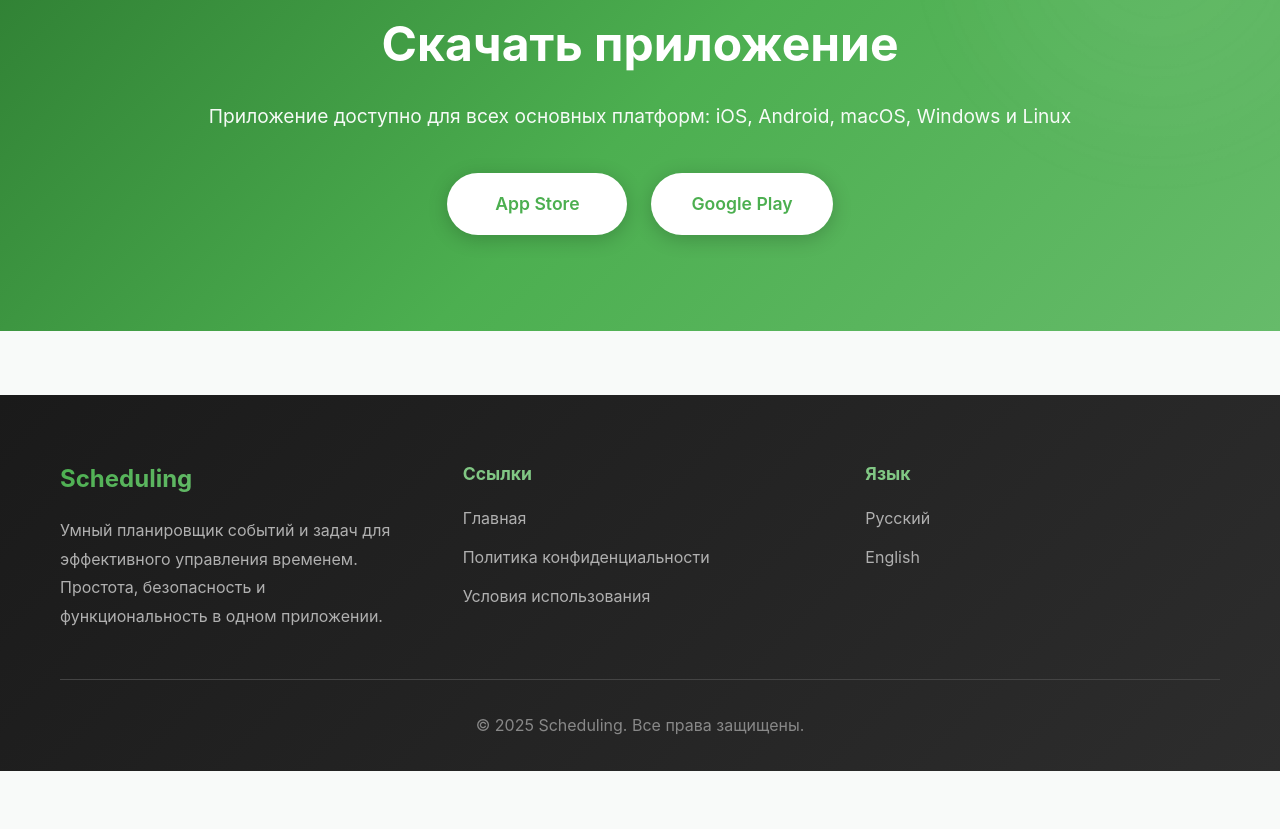
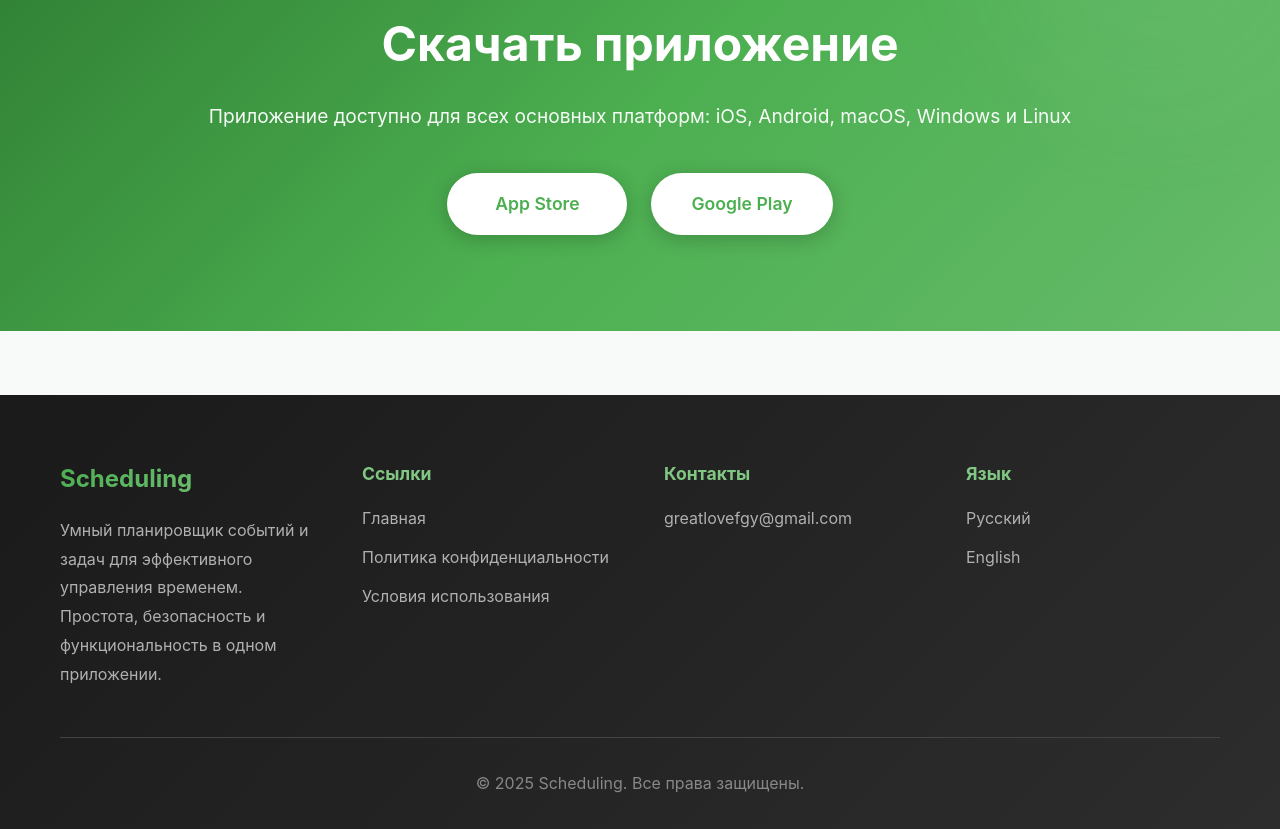
Before and after one commit to nobottomline/scheduling-website, a plain HTML site: page index.html in a window 1280 px wide. Shown: the part 5138-5967 px from the top of the page. Before the commit the page ends 5909 px from the top, so only its background shows below. Drawn offline with Linux system fonts and the light colour scheme.

Commit message:
Update index.html

```diff
--- a/index.html
+++ b/index.html
@@ -117,7 +117,7 @@
                 <h2>Скачать приложение</h2>
                 <p>Приложение доступно для всех основных платформ: iOS, Android, macOS, Windows и Linux</p>
                 <div class="download-buttons">
-                    <a href="#" class="btn btn-primary">App Store</a>
+                    <a href="https://apps.apple.com/app/id6755148408" class="btn btn-primary" target="_blank" rel="noopener noreferrer">App Store</a>
                     <a href="#" class="btn btn-primary">Google Play</a>
                 </div>
             </div>
@@ -140,6 +140,12 @@
                     </ul>
                 </div>
                 <div class="footer-section">
+                    <h4>Контакты</h4>
+                    <ul>
+                        <li><a href="mailto:greatlovefgy@gmail.com">greatlovefgy@gmail.com</a></li>
+                    </ul>
+                </div>
+                <div class="footer-section">
                     <h4>Язык</h4>
                     <ul>
                         <li><a href="index.html">Русский</a></li>
```
